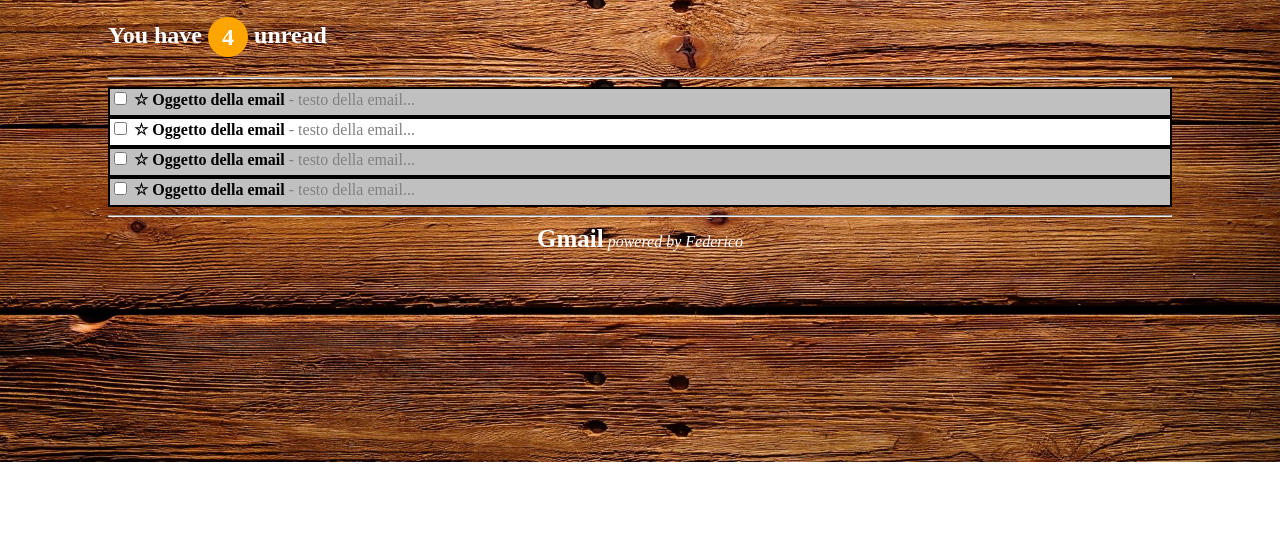
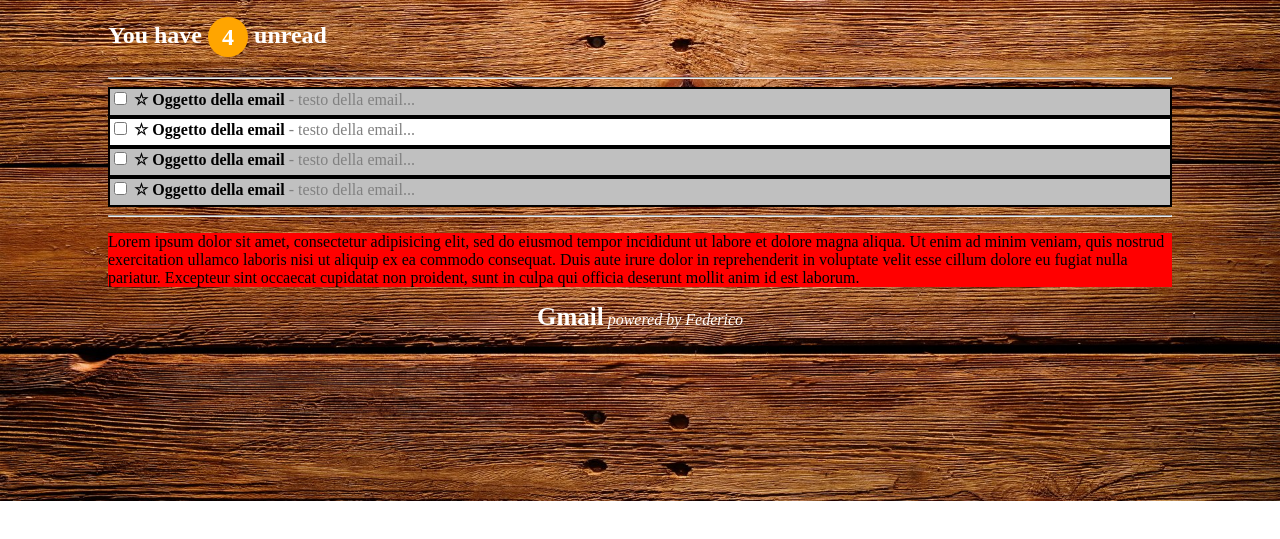
Before and after one commit to FreekAlberti/htmlcss-gmail, a plain HTML site: page index.html in a window 1280 px wide. Shown: the part 137-676 px from the top of the page. Drawn offline with Linux system fonts and the light colour scheme.

Commit message:
Aggiunta sezione prova

```diff
--- a/css/master.css
+++ b/css/master.css
@@ -62,6 +62,10 @@
   color: gray;
 }
 
+#prova {
+  background-color: red;
+}
+
 footer {
   text-align: center;
   color: white;
--- a/index.html
+++ b/index.html
@@ -52,6 +52,10 @@
       </section>
       <!-- /terza sezione -->
 
+      <section>
+        <p id="prova">Lorem ipsum dolor sit amet, consectetur adipisicing elit, sed do eiusmod tempor incididunt ut labore et dolore magna aliqua. Ut enim ad minim veniam, quis nostrud exercitation ullamco laboris nisi ut aliquip ex ea commodo consequat. Duis aute irure dolor in reprehenderit in voluptate velit esse cillum dolore eu fugiat nulla pariatur. Excepteur sint occaecat cupidatat non proident, sunt in culpa qui officia deserunt mollit anim id est laborum.</p>
+      </section>
+
       <!-- quarta sezione -->
       <footer>
         <span id="grosso">Gmail</span>
```
